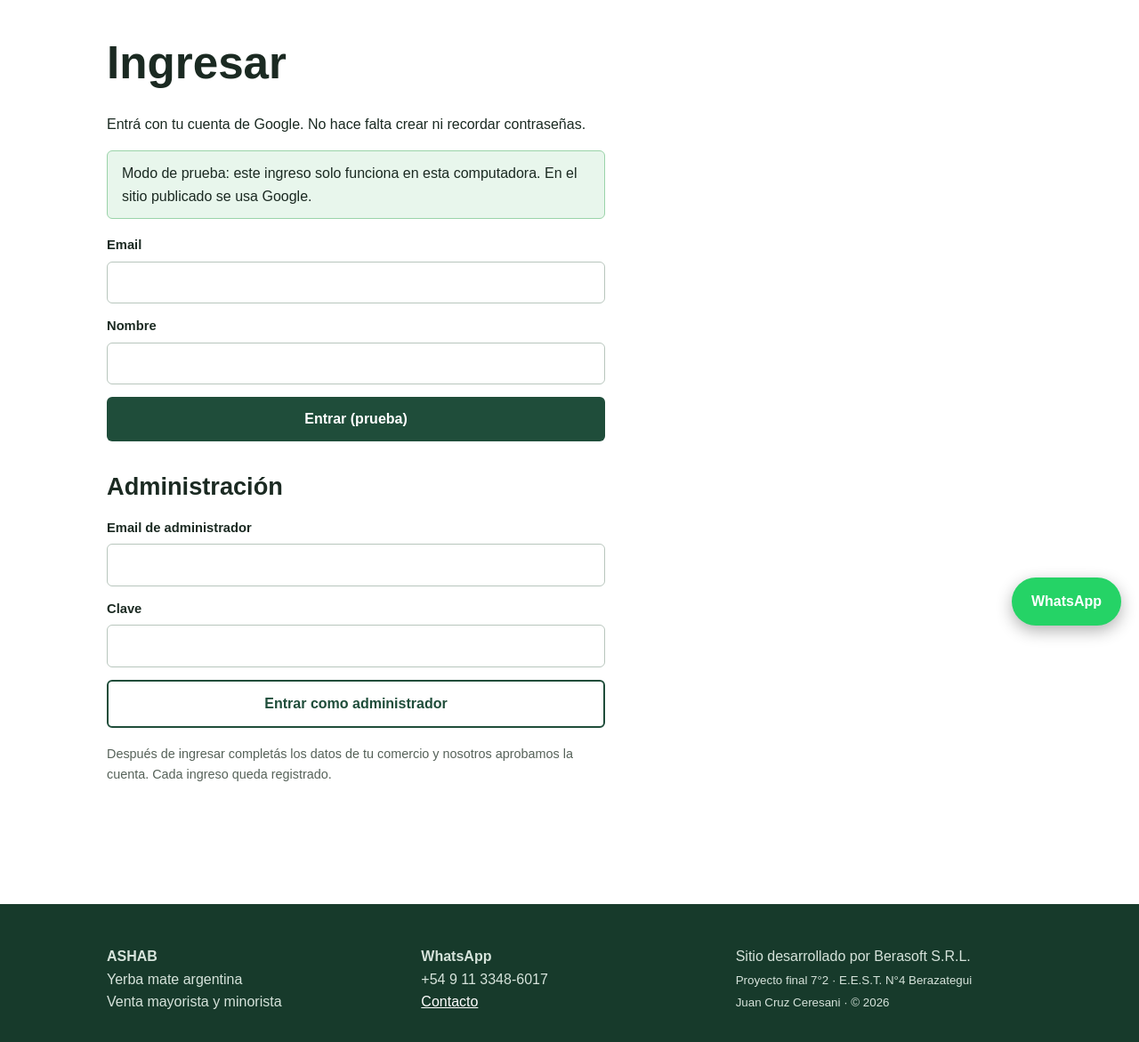
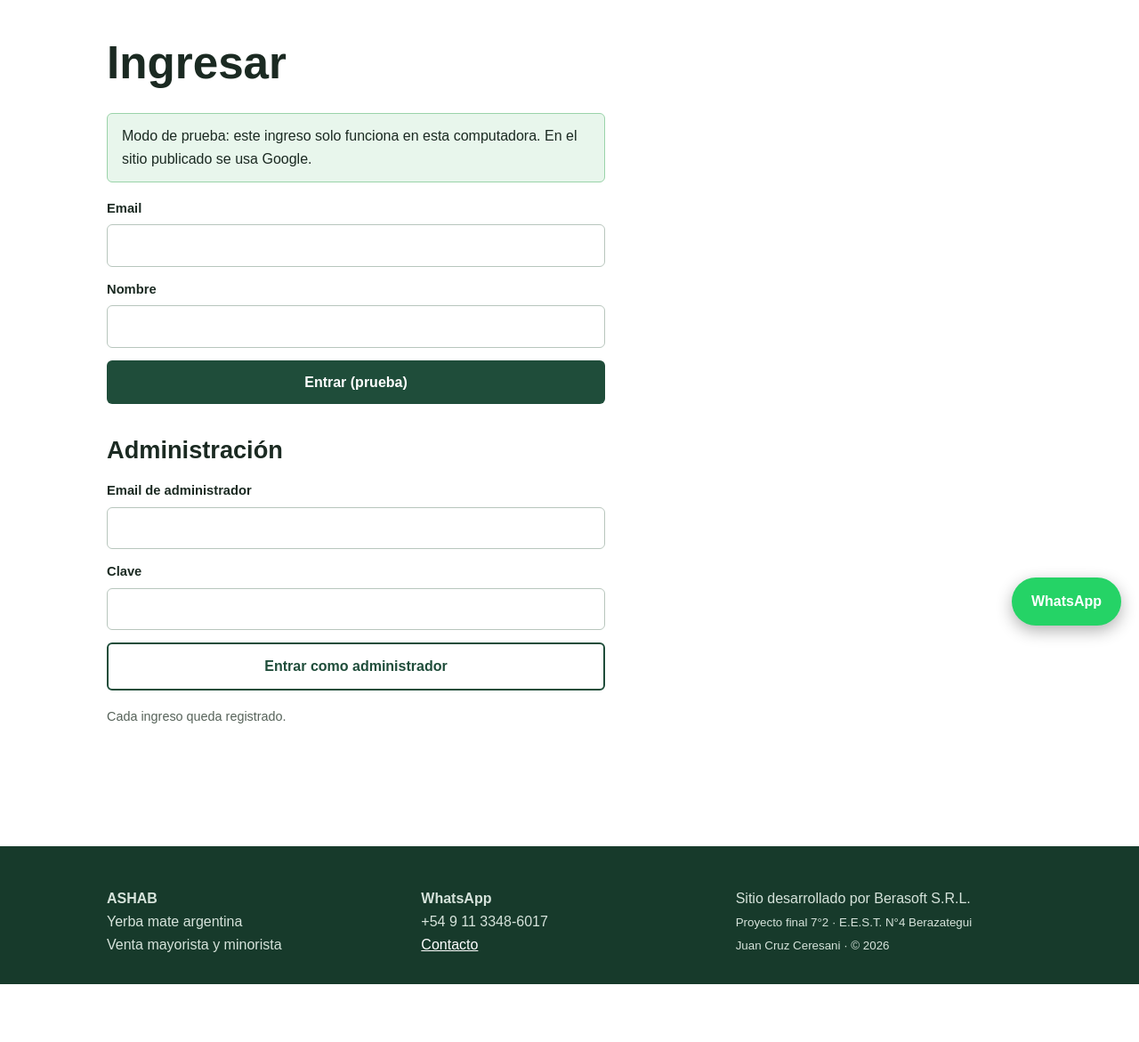
Before and after one commit to Gambeta-latorre/proyecto-consultora, a PHP site: page /login.php in a window 1280 px wide. Shown: the part 77-1248 px from the top of the page at 89% size. After the commit the page ends 1183 px from the top, so only its background shows below. Run offline with PHP 8.4, Linux system fonts and the light colour scheme.

Commit message:
ASHAB: login sin cartel de Google; ingreso del administrador solo con clave

```diff
--- a/05_Web_Proyecto/login.php
+++ b/05_Web_Proyecto/login.php
@@ -33,7 +33,7 @@ require 'inc/cabecera.php';
 ?>
 <div class="pagina angosta">
   <h1>Ingresar</h1>
-  <p>Entrá con tu cuenta de Google. No hace falta crear ni recordar contraseñas.</p>
+  <?php if (google_activo()): ?><p>Entrá con tu cuenta de Google. No hace falta crear ni recordar contraseñas.</p><?php endif; ?>
   <?php if (google_activo()): ?>
     <form method="post" action="google.php">
       <?= csrf_campo() ?>
@@ -50,8 +50,6 @@ require 'inc/cabecera.php';
       <label>Nombre<input name="nombre" maxlength="100"></label>
       <button>Entrar (prueba)</button>
     </form>
-  <?php else: ?>
-    <div class="aviso error">El ingreso con Google todavía no está configurado en este sitio.</div>
   <?php endif; ?>
   <h2>Administración</h2>
   <form method="post" class="formulario">
@@ -60,6 +58,6 @@ require 'inc/cabecera.php';
     <label>Clave<input type="password" name="clave" required autocomplete="current-password"></label>
     <button class="borde">Entrar como administrador</button>
   </form>
-  <p class="nota">Después de ingresar completás los datos de tu comercio y nosotros aprobamos la cuenta. Cada ingreso queda registrado.</p>
+  <p class="nota">Cada ingreso queda registrado.</p>
 </div>
 <?php require 'inc/pie.php'; ?>
```
